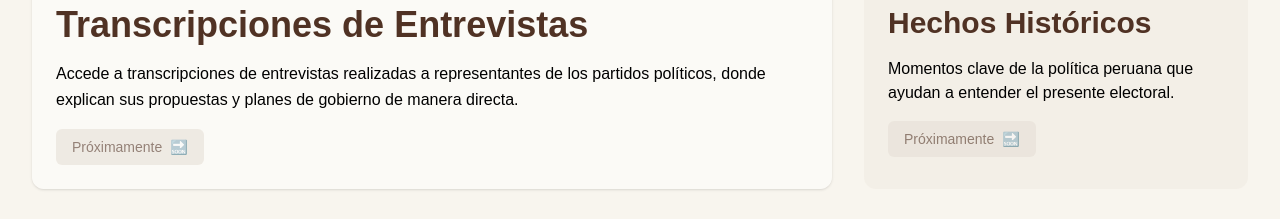
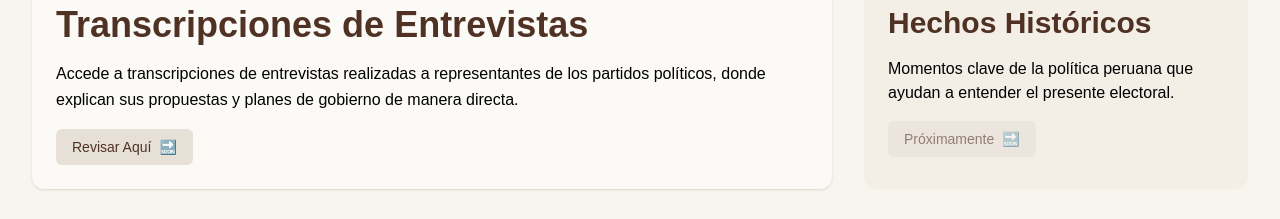
Before and after one commit to Capictive/website, a Next.js app: page / in a window 1280 px wide. Shown: the part 1060-1279 px from the top of the page. Built offline with nearby package versions, Linux system fonts and the light colour scheme; a web font is replaced by a local one.

Commit message:
transcript button disabled

```diff
--- a/app/page.tsx
+++ b/app/page.tsx
@@ -5,6 +5,9 @@ import { useState, useEffect } from "react";
 import logo from "@/public/capictive.png";
 import Nav from "./components/Nav";
 import { ArrowRight } from "lucide-react";
+import { redirect } from "next/dist/server/api-utils";
+// import { navigate } from "next/dist/client/components/segment-cache/navigation";
+import { useRouter } from "next/navigation";
 
 const timelineEvents = [
   {
@@ -122,6 +125,7 @@ const partyLogos = [
 export default function Home() {
   const [logoIndex, setLogoIndex] = useState(0);
   const [isAnimating, setIsAnimating] = useState(false);
+  const router = useRouter();
 
   useEffect(() => {
     const interval = setInterval(() => {
@@ -292,10 +296,10 @@ export default function Home() {
             gobierno de manera directa.
           </p>
           <button
-            className="btn-secondary text-sm w-fit font-body flex items-center gap-2 opacity-60 cursor-not-allowed"
-            disabled
+            onClick={() => router.push("/partidos")}
+            className="btn-secondary text-sm w-fit font-body flex items-center gap-2  "
           >
-            <span>Próximamente</span>
+            <span> Revisar Aquí</span>
             <span>🔜</span>
           </button>
         </article>
```
